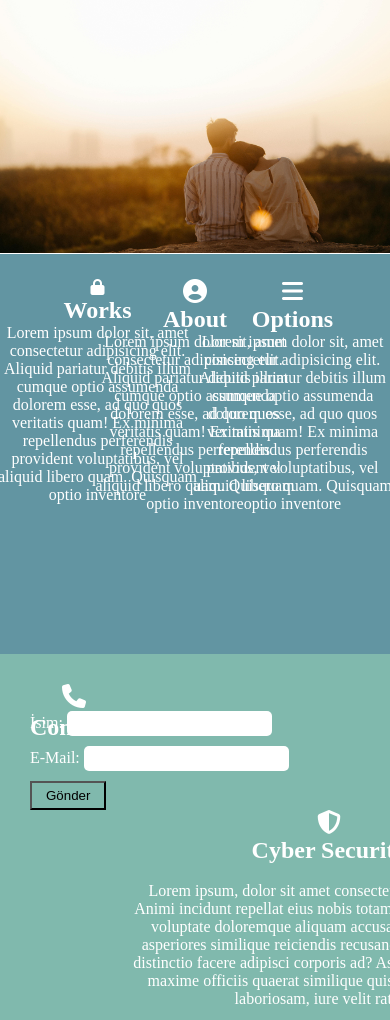
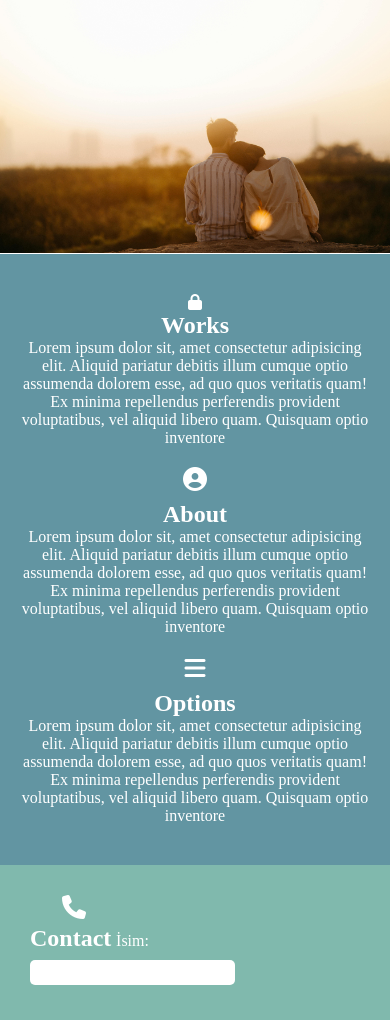
Before and after one commit to WorldOfOmen/Omenn, a plain HTML site: page index.html in a window 390 px wide. Shown: the part 57-1077 px from the top of the page. Drawn offline with Linux system fonts and the light colour scheme; a script that the page names is missing.

Commit message:
Add files via upload

```diff
--- a/style.css
+++ b/style.css
@@ -172,3 +172,94 @@ button {
     font-style: oblique;
     margin-left: 10px;
 }
+@media (max-width: 600px) {
+    #lo {
+        background-color: #4D869C;
+        display: block;
+        padding: 10px;
+    }
+
+    #s {
+        background-color: #4D869C;
+        /* position: absolute; */
+        /* top: 10px; */
+    /* right: 10px; */
+    /* margin-right: 7px; */
+        display: inline-block;
+        margin-left: calc(100% - 370px);
+        color: white;
+        font-size: larger;
+        font-style: inherit;
+        font-display: none;
+        /* display: flex; */
+        justify-content: center;
+        align-items: center;
+
+
+    }
+
+    nav {
+        /* display: flex; */
+        display: inline-block;
+        flex-direction: column;
+        align-items: flex-end;
+    }
+
+    nav a {
+        margin-bottom: 10px;
+    }
+
+    #temel > div {
+        margin-bottom: 20px;
+    }
+
+    #temel h2 {
+        flex-direction: column;
+        align-items: flex-start;
+    }
+
+    #temel h2 i {
+        margin-bottom: 10px;
+    }
+
+    #form form {
+        flex-direction: column;
+        align-items: flex-start;
+    }
+    #back {
+        background-color: #6295A2;
+        height: auto;
+        padding: 20px;
+    }
+
+    #Works, #About, #Options {
+        text-align: center;
+        height: auto;
+        width: 100%;
+        margin-bottom: 20px;
+        position: relative;
+        left: auto;
+        top: auto;
+        transform: none;
+    }
+
+    #Works, #About, #Options {
+        display: block;
+        margin: 20px 0;
+    }
+    #form label,
+    #form input,
+    #form button {
+        display: block;
+        margin: 10px auto;
+        text-align: center;
+    }
+    #forme {
+        display: flex;
+        justify-content: center;
+        align-items: center;
+        flex-direction: column;
+        height: 100vh;
+    }
+
+}
```
